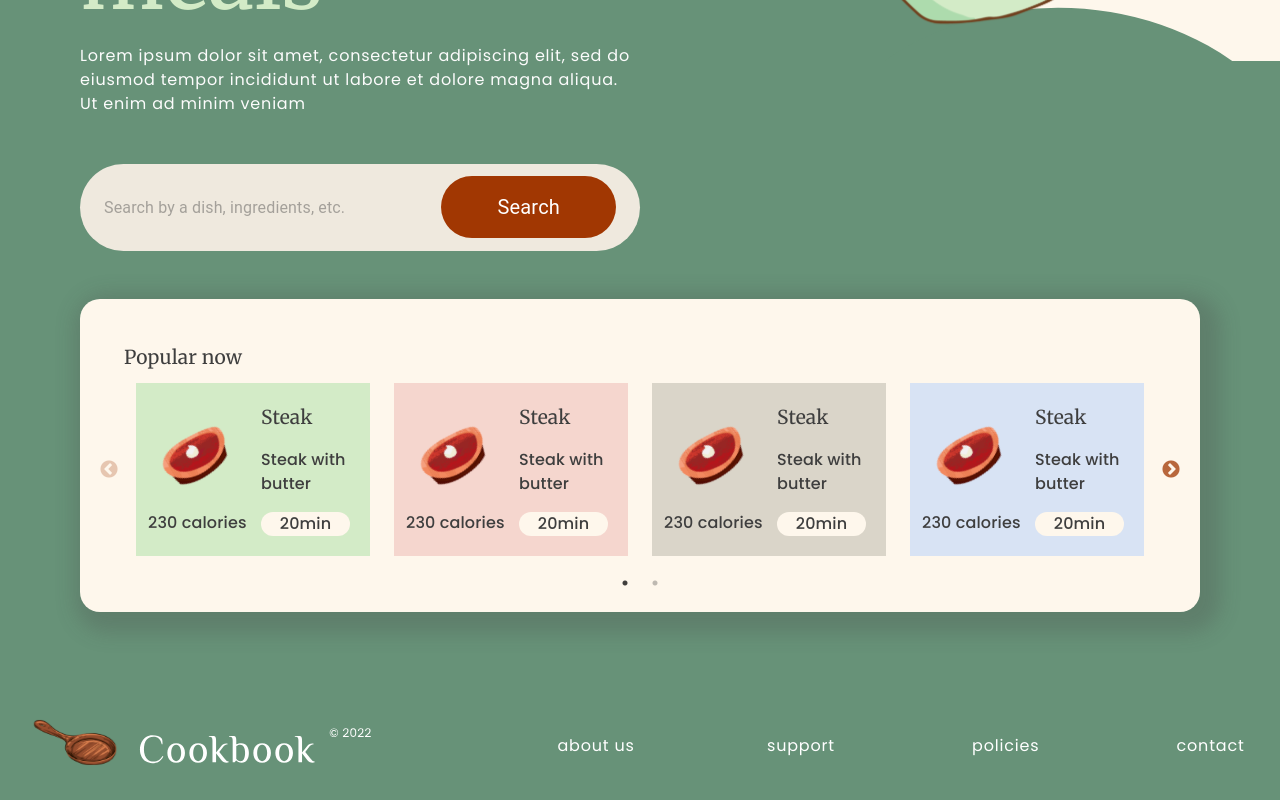
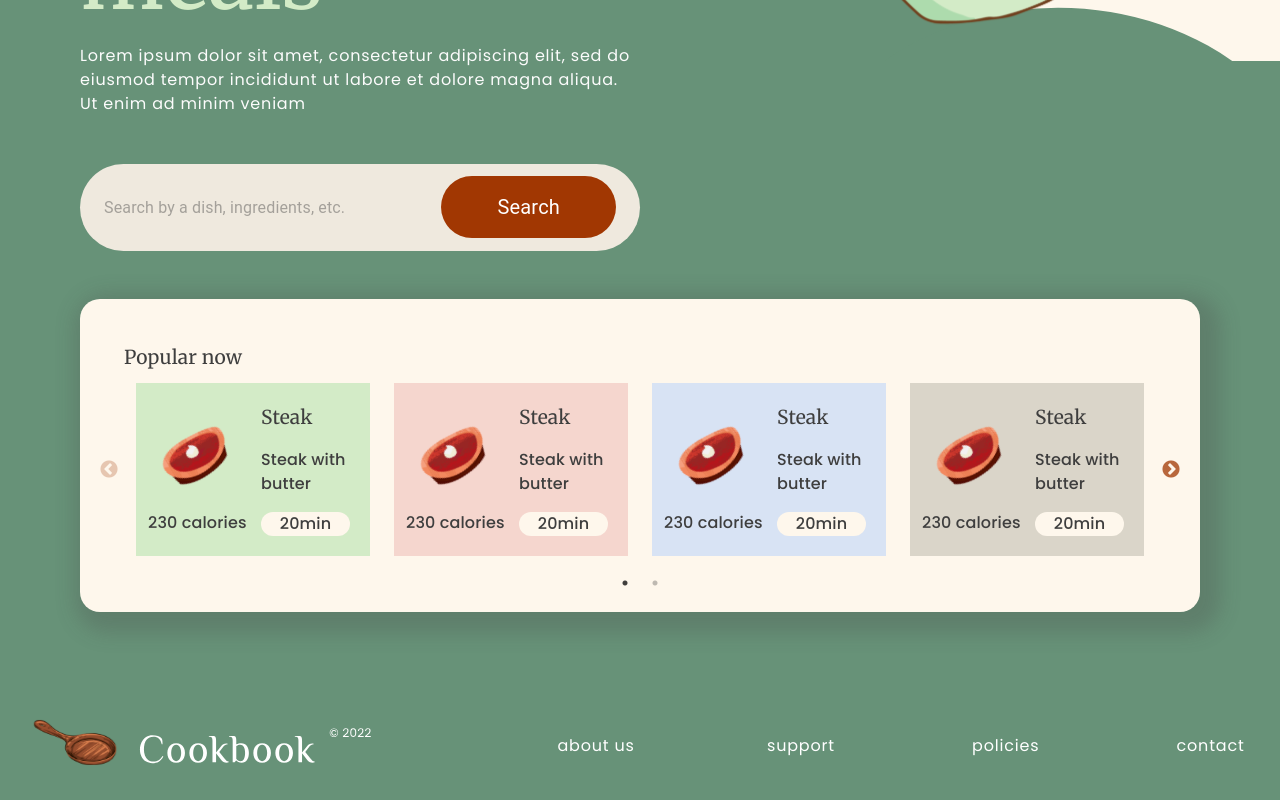
Before and after one commit to hannamaskalenka/cookbook, a React (Create React App) app in the folder frontend/: page / in a window 1280 px wide. Shown: the part 539-1339 px from the top of the page. Built offline with nearby package versions, Linux system fonts and the light colour scheme.

Commit message:
feature/homepage refactor

```diff
--- a/frontend/src/locales/keys/home.ts
+++ b/frontend/src/locales/keys/home.ts
@@ -1,9 +1,8 @@
 export default {
   // homepage page
-  homepage: {
-    headline: 'common.homepage.headline',
-    sub: 'common.homepage.sub',
-    uppersub: 'common.homepage.uppersub',
-    span: 'common.homepage.span',
-  },
+
+  headline: 'home.headline',
+  sub: 'home.sub',
+  uppersub: 'home.uppersub',
+  span: 'home.span',
 };
--- a/frontend/src/locales/translations/en/home.ts
+++ b/frontend/src/locales/translations/en/home.ts
@@ -2,9 +2,9 @@ import keys from '../../keys';
 
 export default {
   // Homepage
-  [keys.home.homepage.headline]: 'Best recipes for your',
-  [keys.home.homepage.sub]:
+  [keys.home.headline]: 'Best recipes for your',
+  [keys.home.sub]:
     'Lorem ipsum dolor sit amet, consectetur adipiscing elit, sed do eiusmod tempor incididunt ut labore et dolore magna aliqua. Ut enim ad minim veniam',
-  [keys.home.homepage.uppersub]: 'More than just recipes',
-  [keys.home.homepage.span]: ' meals',
+  [keys.home.uppersub]: 'More than just recipes',
+  [keys.home.span]: ' meals',
 };
--- a/frontend/src/pages/HomePage/components/HomeUI.tsx
+++ b/frontend/src/pages/HomePage/components/HomeUI.tsx
@@ -13,14 +13,12 @@ const HomeUI = () => {
   return (
     <div className={classes.root}>
       <Grid item container direction="column" xs={12} md={6}>
-        <Typography variant="regular">
-          {t(keys.home.homepage.uppersub)}
+        <Typography variant="regular">{t(keys.home.uppersub)}</Typography>
+        <Typography variant="display">
+          {t(keys.home.headline)}
+          <span className={classes.accent}>{t(keys.home.span)}</span>
         </Typography>
-        <Typography variant="display">
-          {t(keys.home.homepage.headline)}
-          <span className={classes.accent}>{t(keys.home.homepage.span)}</span>
-        </Typography>
-        <Typography variant="regular">{t(keys.home.homepage.sub)}</Typography>
+        <Typography variant="regular">{t(keys.home.sub)}</Typography>
         <SearchBar />
       </Grid>
       <Grid item className={classes.block} lg={6}>
--- a/frontend/src/shared/components/Slider/styles.ts
+++ b/frontend/src/shared/components/Slider/styles.ts
@@ -30,29 +30,17 @@ const useStyles = makeStyles((theme: Theme) =>
       '& .slick-prev:before': {
         color: theme.palette.accent.main,
       },
-      '& .slick-slide .slide-0': {
+      '& .slick-slide:nth-child(4n+1)': {
         background: theme.palette.neutrals.green,
       },
-      '& .slick-slide:nth-child(2)': {
+      '& .slick-slide:nth-child(4n+2)': {
         background: theme.palette.neutrals.red,
       },
-      '& .slick-slide:nth-child(3)': {
-        background: theme.palette.neutrals.grey,
-      },
-      '& .slick-slide:nth-child(4)': {
+      '& .slick-slide:nth-child(4n+3)': {
         background: theme.palette.neutrals.blue,
       },
-      '& .slick-slide:nth-child(5)': {
-        background: theme.palette.neutrals.green,
-      },
-      '& .slick-slide:nth-child(6)': {
-        background: theme.palette.neutrals.red,
-      },
-      '& .slick-slide:nth-child(7)': {
+      '& .slick-slide:nth-child(4n+4)': {
         background: theme.palette.neutrals.grey,
-      },
-      '& .slick-slide:nth-child(8)': {
-        background: theme.palette.neutrals.blue,
       },
     },
     items: {
```
